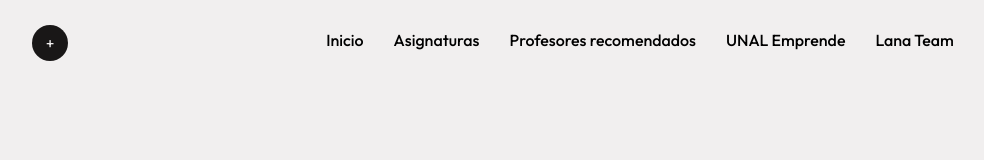
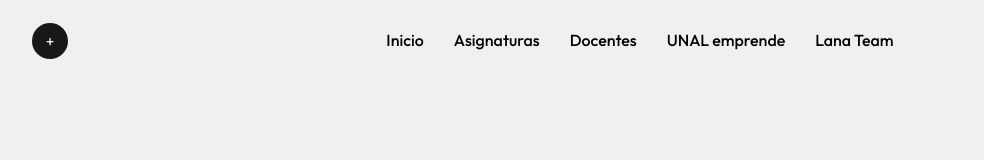
Before and after one commit to Lana-Software/una-red, a Vue app: page / in a window 1280 px wide. Shown: the top 160 px of the page, without its empty margins (0-984 px from the left). Built offline with nearby package versions, Linux system fonts and the light colour scheme.

Commit message:
writing: Some files had four spaces as Tab Size. I corrected that.

```diff
--- a/src/components/component_left.vue
+++ b/src/components/component_left.vue
@@ -3,11 +3,12 @@
 		<p>+</p>
 	</div>
 	<div class="menu" id="menu">
-		<p class="menu-item whatsapp-link"> Grupos de WhatsApp </p>
-		<p class="menu-item"> Colaboradores </p>
-		<p class="menu-item"> Trabaja con nosotros </p>
-		<button class="button-close" id="button-close"> Cerrar menú </button>
-		<!-- <span class="material-symbols-outlined">arrow_back</span> -->
+		<div class="items">
+			<router-link to="/"><p class="menu-item whatsapp-link"> Grupos de WhatsApp </p></router-link>
+			<router-link to="/"><p class="menu-item"> Colaboradores </p></router-link>
+			<router-link to="/"><p class="menu-item"> Trabaja con nosotros </p></router-link>
+			<router-link to="/"><button class="button-close" id="button-close"> Cerrar menú </button></router-link>
+		</div>
 	</div>
 </template>
 
@@ -39,7 +40,7 @@ export default {
 	float: left;
 	background-color: var(--md-sys-color-primary);
 	color: var(--md-sys-color-surface);
-	margin: -5px 0 0 24px;
+	margin: -7px 0 0 24px;
 	display: flex;
 	justify-content: center;
 	align-items: center;
@@ -61,7 +62,7 @@ export default {
   animation-duration: .7s;
 }
 
-.menu-item:first-child {
+.items {
 	margin-top: 28px;
 }
 
--- a/src/components/component_navbar.vue
+++ b/src/components/component_navbar.vue
@@ -1,10 +1,9 @@
-<!-- eslint-disable vue/no-deprecated-slot-attribute -->
 <template class="content">
   <div class="nav">
     <router-link to="/"><span class="item"> Inicio </span></router-link>
     <router-link to="/"><span class="item"> Asignaturas </span></router-link>
-    <router-link to="/"><span class="item"> Profesores recomendados </span></router-link>
-    <router-link to="/"><span class="item"> UNAL Emprende </span></router-link>
+    <router-link to="/"><span class="item"> Docentes </span></router-link>
+    <router-link to="/"><span class="item"> UNAL emprende </span></router-link>
     <router-link to="/lanateam"><span class="item"> Lana Team </span></router-link>
   </div>
 </template>
```
Also changed, not shown: src/components/component_info.vue (indentation only).
